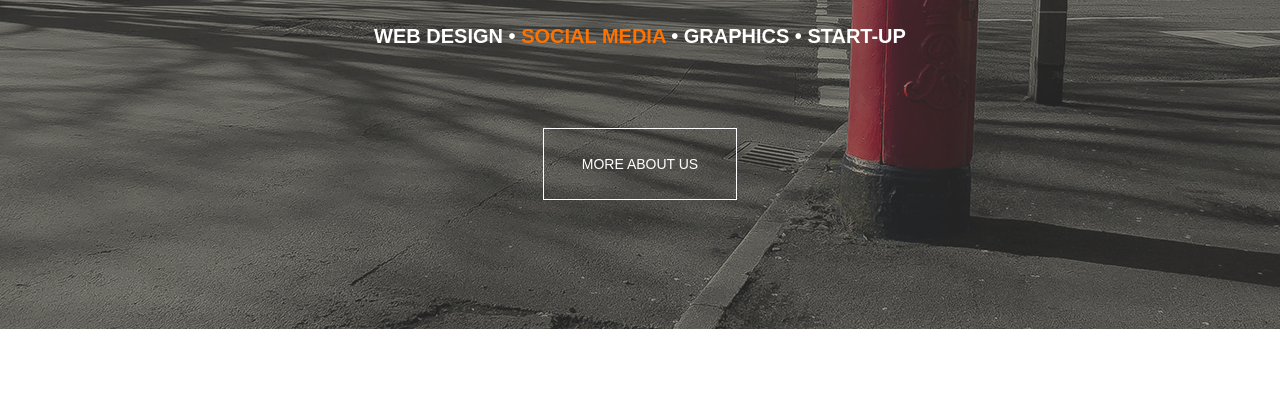
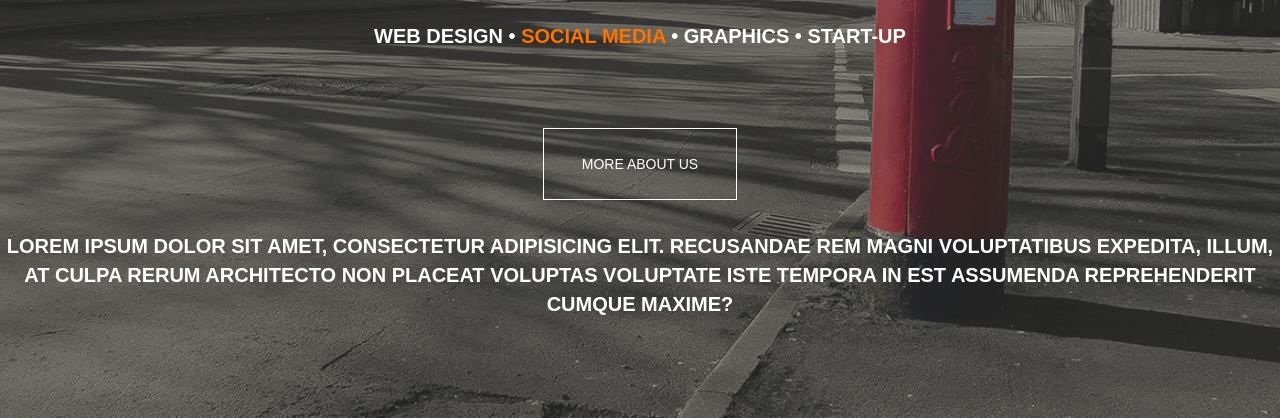
Before and after one commit to uRusure/uRusure.github.io, a plain HTML site: page index.html in a window 1280 px wide. Shown: the part 534-952 px from the top of the page. Before the commit the page ends 863 px from the top, so only its background shows below. Drawn offline with Linux system fonts and the light colour scheme.

Commit message:
add tag p in the end body
add text lorem

```diff
--- a/index.html
+++ b/index.html
@@ -71,6 +71,7 @@
 
 		<a href="#" class="arrow left"></a>
 		<a href="#" class="arrow right"></a>
+		<p>Lorem ipsum dolor sit amet, consectetur adipisicing elit. Recusandae rem magni voluptatibus expedita, illum, at culpa rerum architecto non placeat voluptas voluptate iste tempora in est assumenda reprehenderit cumque maxime?</p>
 
 	</header>
 
```
